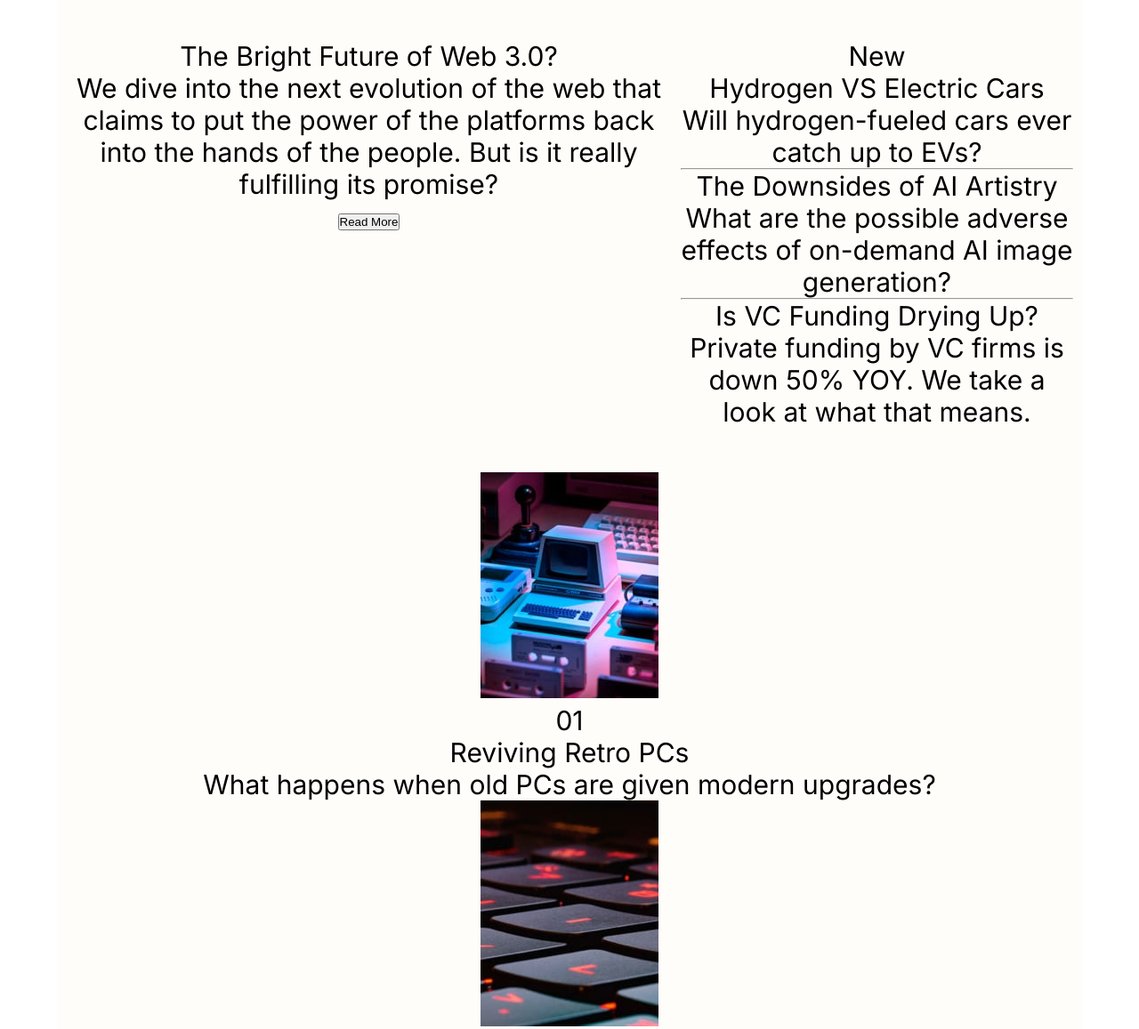
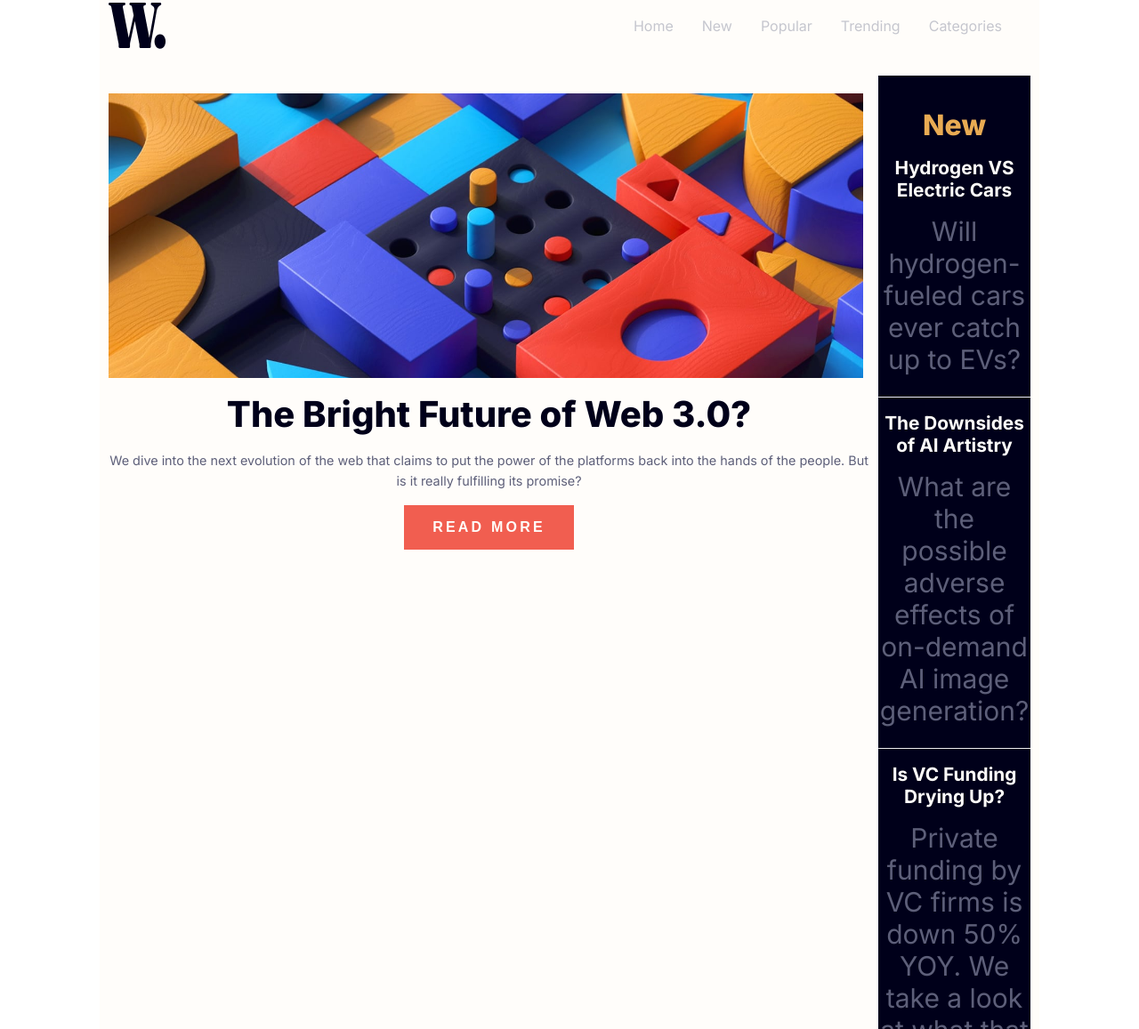
Before and after one commit to eyagargah/news-homepage-main, a plain HTML site: page index.html in a window 1280 px wide. Shown: the part 107-1264 px from the top of the page at 89% size. Drawn offline with Linux system fonts and the light colour scheme.

Commit message:
Update styles.css
-start with mobile first approach

```diff
--- a/styles.css
+++ b/styles.css
@@ -4,18 +4,21 @@
   margin: 0;
   padding: 0;
   box-sizing: border-box;
-  cursor: pointer;
 }
 
 body {
-  padding: 2rem 4rem 2rem 4rem;
+  padding: 2rem;
   font-family: "Inter", sans-serif;
 }
+
+/*navbar styles*/
 .navbar {
+  padding: 1rem 0 1rem 0;
   display: inline-flex;
   gap: 2rem;
 }
 .navbar a {
+  cursor: pointer;
   text-decoration: none;
   color: hsl(233, 8%, 79%);
   font-size: 1rem;
@@ -25,11 +28,125 @@ body {
 .navbar a:hover {
   color :hsl(35, 77%, 62%);
 }
+
+/*main article styles*/
+.main-article {
+  padding: 2rem 0 2rem 0;
+}
+.main-article-image{
+  padding-top: 2rem;
+  background-image: url(assets/images/image-web-3-mobile.jpg);
+  width: 20rem;
+  height: 20rem;
+  background-size: cover;
+  padding: 2rem;
+}
+.main-article-title {
+  padding:1rem 0 1rem 0 ;
+  top: 2rem;
+  color: hsl(240, 100%, 5%);
+  font-weight: 800;
+  font-size: 2.5rem;
+}
+
+.main-article-content {
+  color: hsl(236, 13%, 42%);
+  font-size: 0.9rem;
+  line-height: 1.6;
+  padding-bottom:1rem ;
+}
+
+.main-article-button{
+  background-color: hsl(5, 85%, 63%);
+  color: hsl(36, 100%, 99%);
+  font-size: 1rem;
+  font-weight: 700;
+  letter-spacing: 0.2rem;
+  padding:1rem 2rem;
+  text-transform: uppercase;
+  border: none;
+  cursor: pointer;
+}
+
+/*news styles*/
+
+.news {
+  background-color: hsl(240, 100%, 5%);
+  padding: 1rem;
+}
+
+.main-title {
+  color: hsl(35, 77%, 62%);
+  font-weight: 800;
+  font-size: 2rem;
+  padding-top: 1rem;
+}
+.news-title {
+  color: hsl(36, 100%, 99%);
+  font-weight: 700;
+  font-size: 1.3rem;
+  padding: 1rem 0 1rem 0;
+}
+.news-content {
+  color: hsl(236, 13%, 42%);
+  font-weight: 400;
+  padding-bottom: 1.5rem;
+}
+
+/* Solid border */
+.news hr.solid {
+  border-top: 2px  hsl(236, 13%, 42%);
+}
+
+/*articles styles*/
+.articles {
+  padding: 2rem 0 2rem 0;
+
+}
+
+.article-img img{
+  width: 7rem;
+  height: 9rem;
+}
+
+.article {
+  display: flex;
+  flex-direction: row;
+  padding: 1rem 0 1rem 0;
+}
+
+.content {
+padding: 0 1rem 0 1rem;
+}
+.article-number {
+  font-weight: 800;
+  font-size: 2.5rem;
+  color: hsl(233, 8%, 79%);
+  padding-bottom: 0.8rem;
+}
+.article-title {
+  font-weight: 800;
+  padding-bottom: 1rem;
+}
+.article-content {
+  line-height: 1.6;
+  font-size: 1rem;
+  color: hsl(236, 13%, 42%);
+}
+
 @media screen and (max-width: 600px) {
   .navbar {
     display: none;
   }
 }
+
+
+@media screen and (min-width: 601px) {
+
+
+
+
+
 .header {
   grid-area: header;
   display: flex;
@@ -61,3 +178,13 @@ body {
   padding: 20px 0;
   font-size: 30px;
 }
+
+.main-article-image{
+  background-image: url(assets/images/image-web-3-desktop.jpg);
+  width: 53rem;
+  height: 20rem;
+}
+main {
+  margin: 3rem 5rem 3rem 5rem;
+}
+}
```
